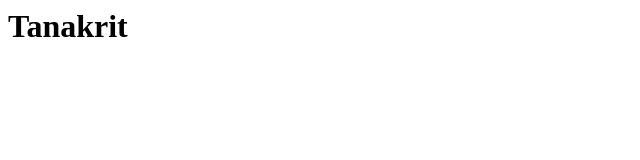
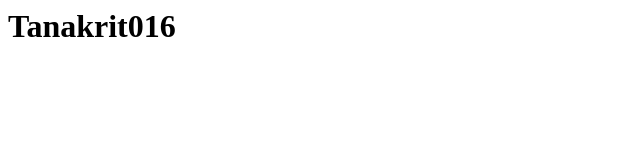
Before and after one commit to MusangXD/test-16, a plain HTML site: page index.html in a window 1280 px wide. Shown: the full height of the page, 0-640 px from the left. Drawn offline with Linux system fonts and the light colour scheme.

Commit message:
Update index.html

```diff
--- a/index.html
+++ b/index.html
@@ -1,5 +1,5 @@
 <html>
     <body>
-        <h1>Tanakrit</h1>
+        <h1>Tanakrit016</h1>
     </body>
 </html>
```
